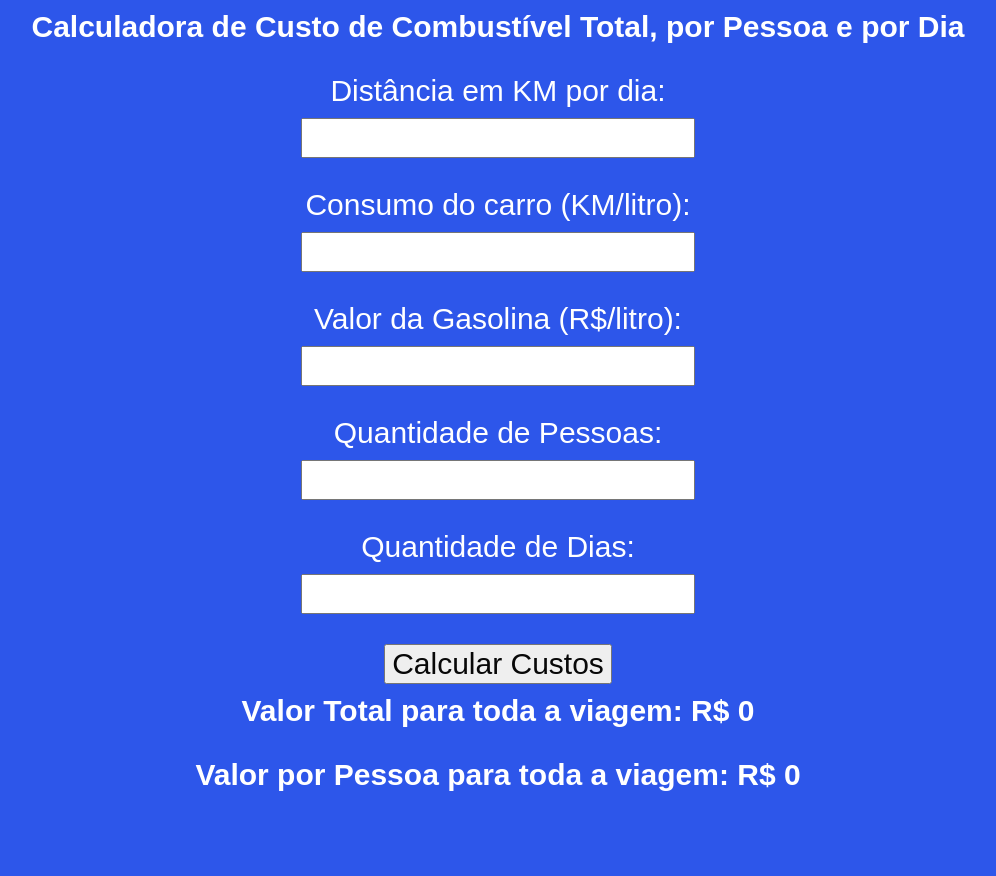
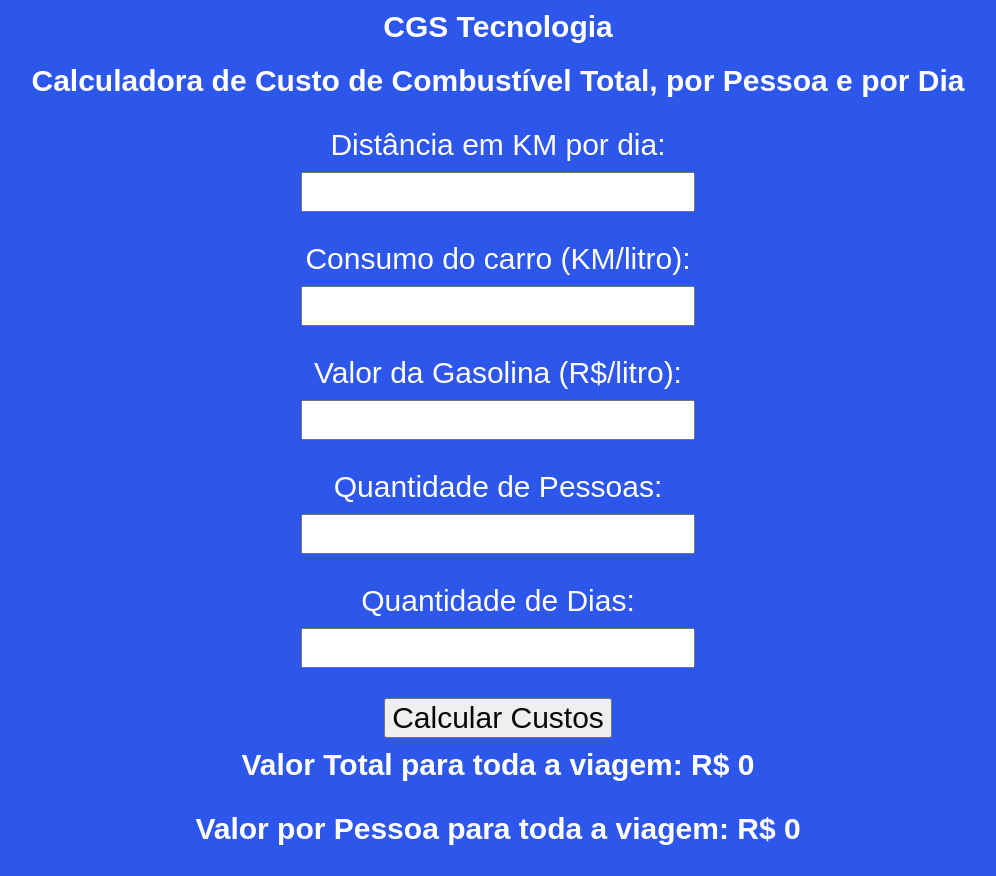
Before and after one commit to cleildogomes/CalculoGasolina, a plain HTML site: page index.html in a window 1280 px wide. Shown: the whole page, without its empty margins (142-1138 px from the left). Before the commit the page ends 822 px from the top, so only its background shows below. Drawn offline with Linux system fonts and the light colour scheme.

Commit message:
Update index.html

```diff
--- a/index.html
+++ b/index.html
@@ -91,7 +91,7 @@
     <title>Calculadora de Custo de Combustível Total, por Pessoa e por Dia</title>
 </head>
 <body>
-    <title>CGS Tecnologia</title>
+    <h1>CGS Tecnologia</h1>
     <h2>Calculadora de Custo de Combustível Total, por Pessoa e por Dia</h2>
     <label for="distancia">Distância em KM por dia:</label>
     <input type="number" id="distancia" required>
```
